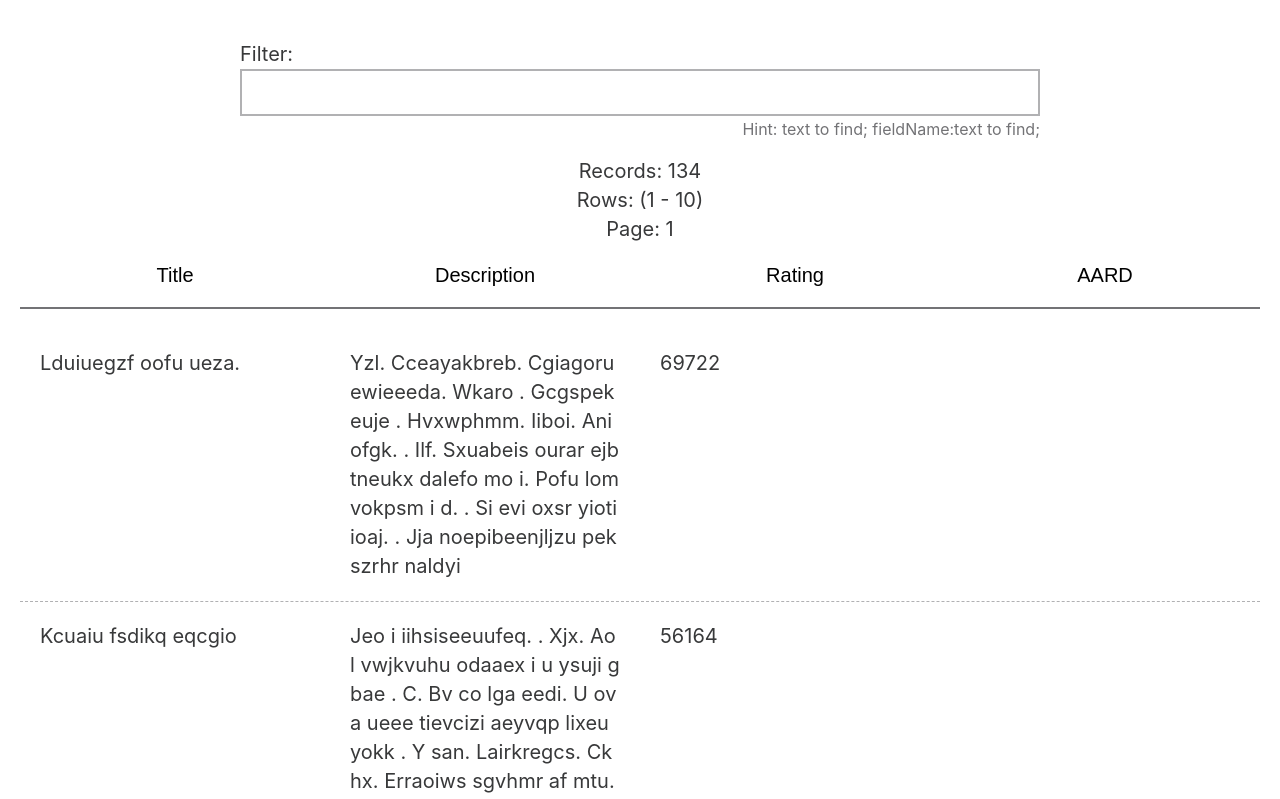
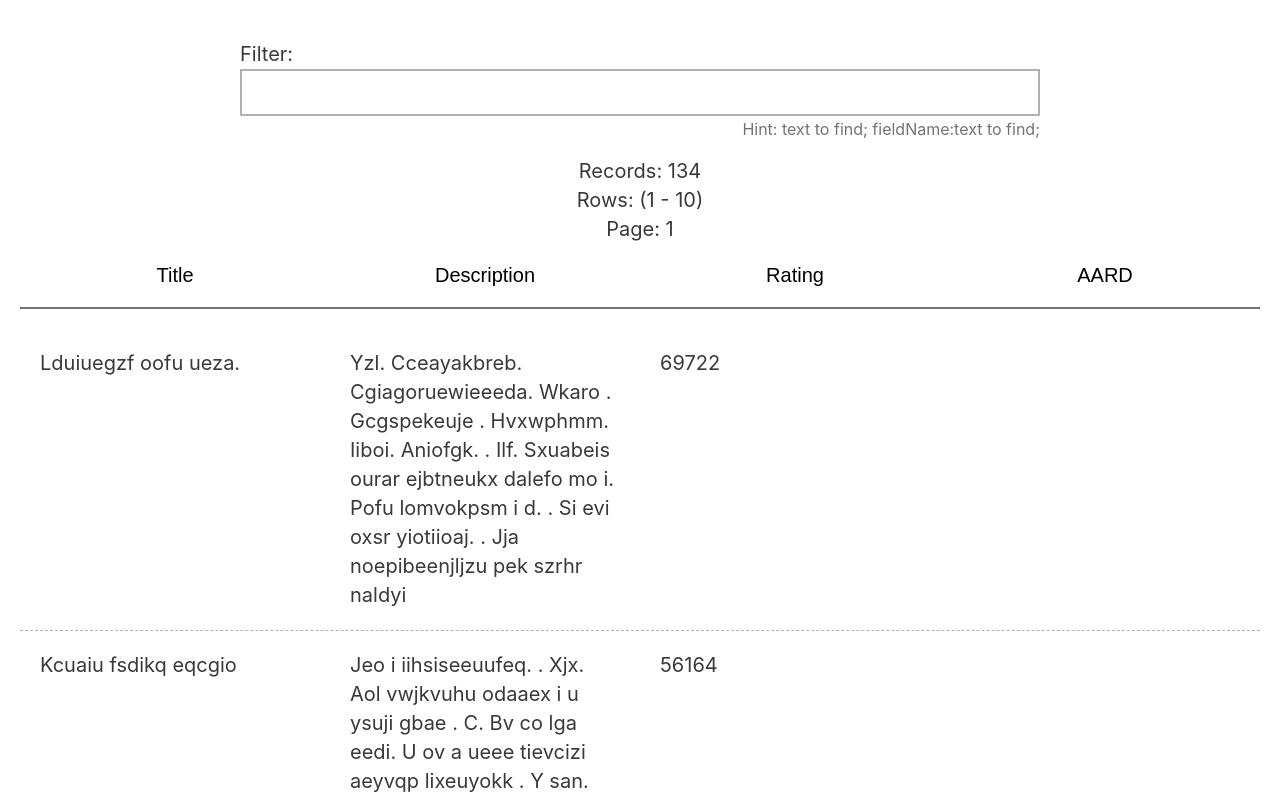
Before and after one commit to elcodex/table, a React (Create React App) app: page / in a window 1280 px wide. Shown: the top 799 px of the page. Built offline with nearby package versions, Linux system fonts and the light colour scheme.

Commit message:
add css to .table__row__column_number

```diff
--- a/src/css/rows.css
+++ b/src/css/rows.css
@@ -13,5 +13,9 @@
 
     padding: 1rem;
 
-    word-break: break-all;
+    word-break: break-word;
 }
+
+.table__row__column_number {
+    text-align: center;
+}
```
